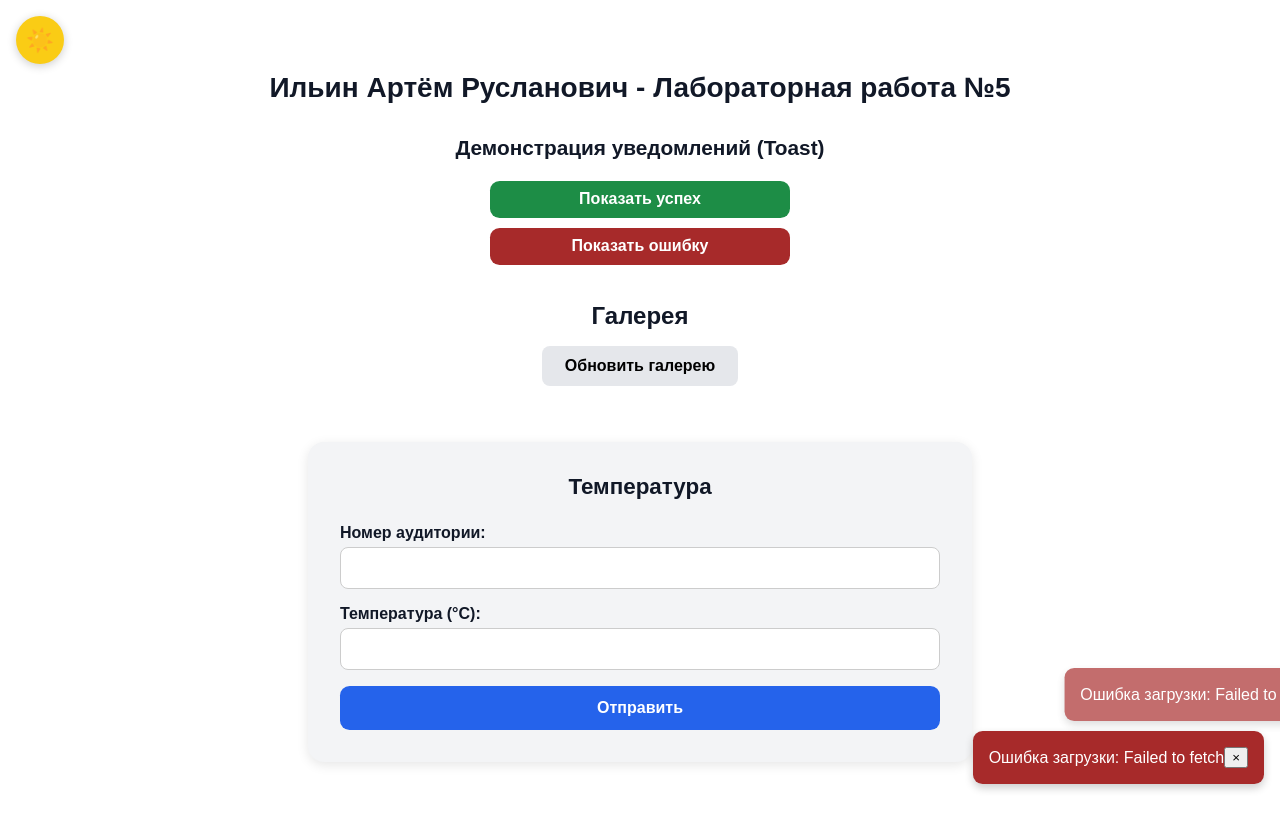
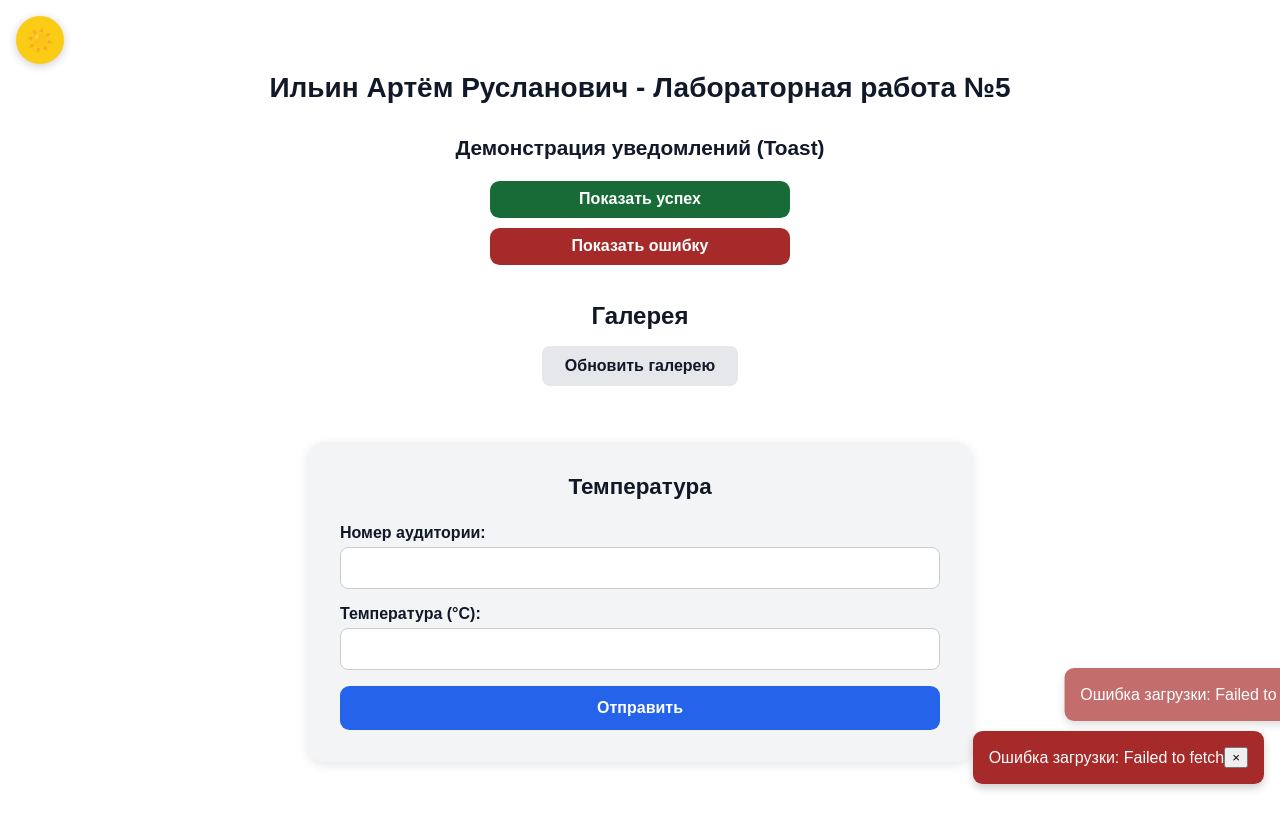
Before and after one commit to nmktth/js-study, a plain HTML site: page index.html in a window 1280 px wide. Drawn offline with Linux system fonts and the light colour scheme; no server answers.

Commit message:
some more

```diff
--- a/style.css
+++ b/style.css
@@ -4,7 +4,7 @@
   --text: #111827;
   --card: #f3f4f6;
   --accent: #2563eb;
-  --success: #1d8d46;
+  --success: #186b37;
   --error: #a72a2a;
   --btn: #e5e7eb;
   --btn-hover: #d1d5db;
@@ -16,9 +16,9 @@
   --bg: #1f2937;
   --text: #f9fafb;
   --card: #374151;
-  --accent: #3b82f6;
-  --success: #1d8d46;
-  --error: #a72a2a;
+  --accent: #0062ff;
+  --success: #004118;
+  --error: #b80000;
   --btn: #4b5563;
   --btn-hover: #6b7280;
   --toggle-bg: #4b5563;
@@ -161,6 +161,7 @@ h1, h2 {
 .gallery-reload-btn {
   padding: 0.7rem 1.4rem;
   background-color: var(--btn);
+  color: var(--text);
   border: none;
   border-radius: 0.5rem;
   cursor: pointer;
@@ -178,7 +179,7 @@ h1, h2 {
 }
 
 #gallery-empty {
-  color: red;
+  color: rgb(196, 0, 0);
   font-weight: 900;
 }
 
```
